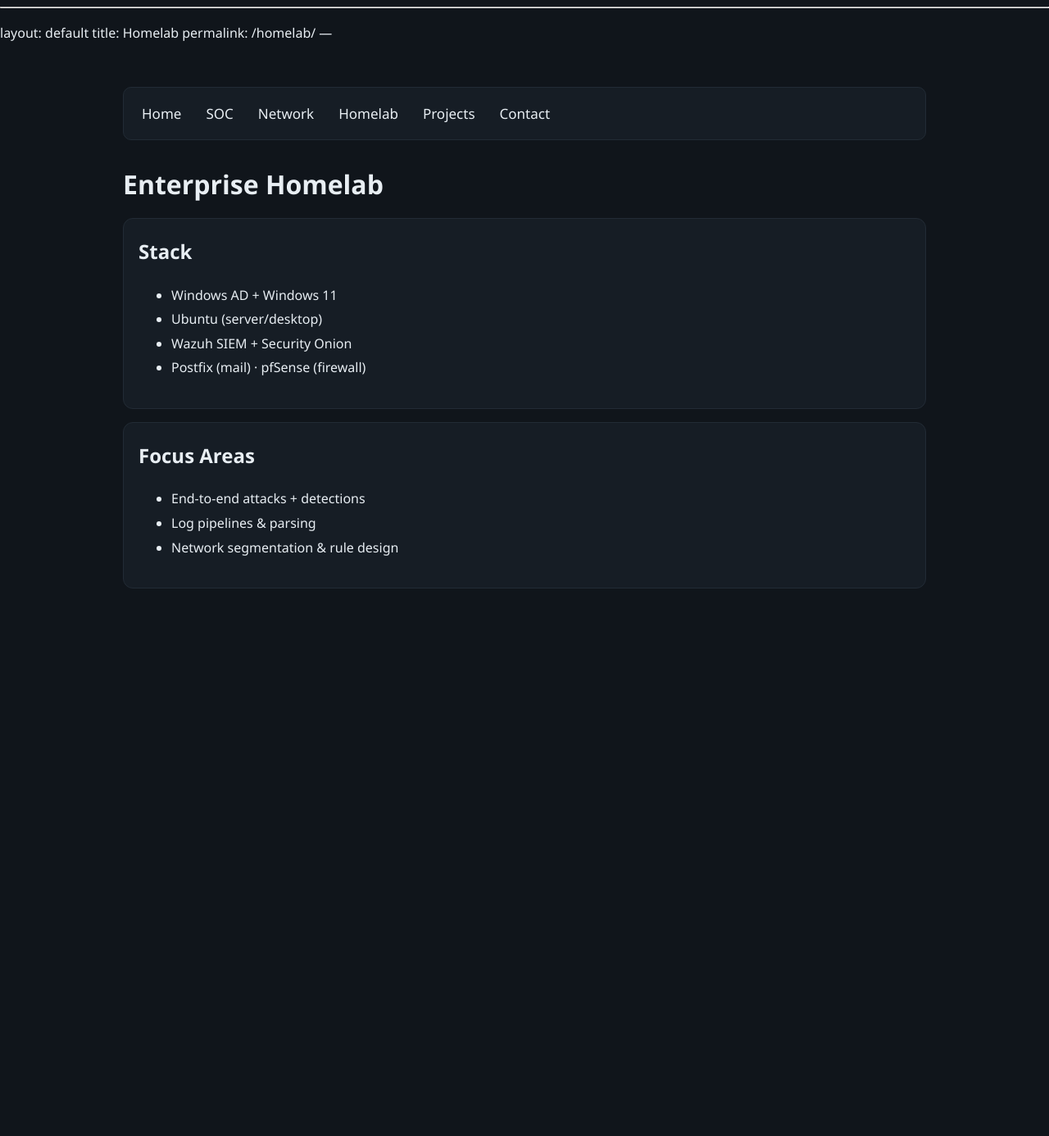
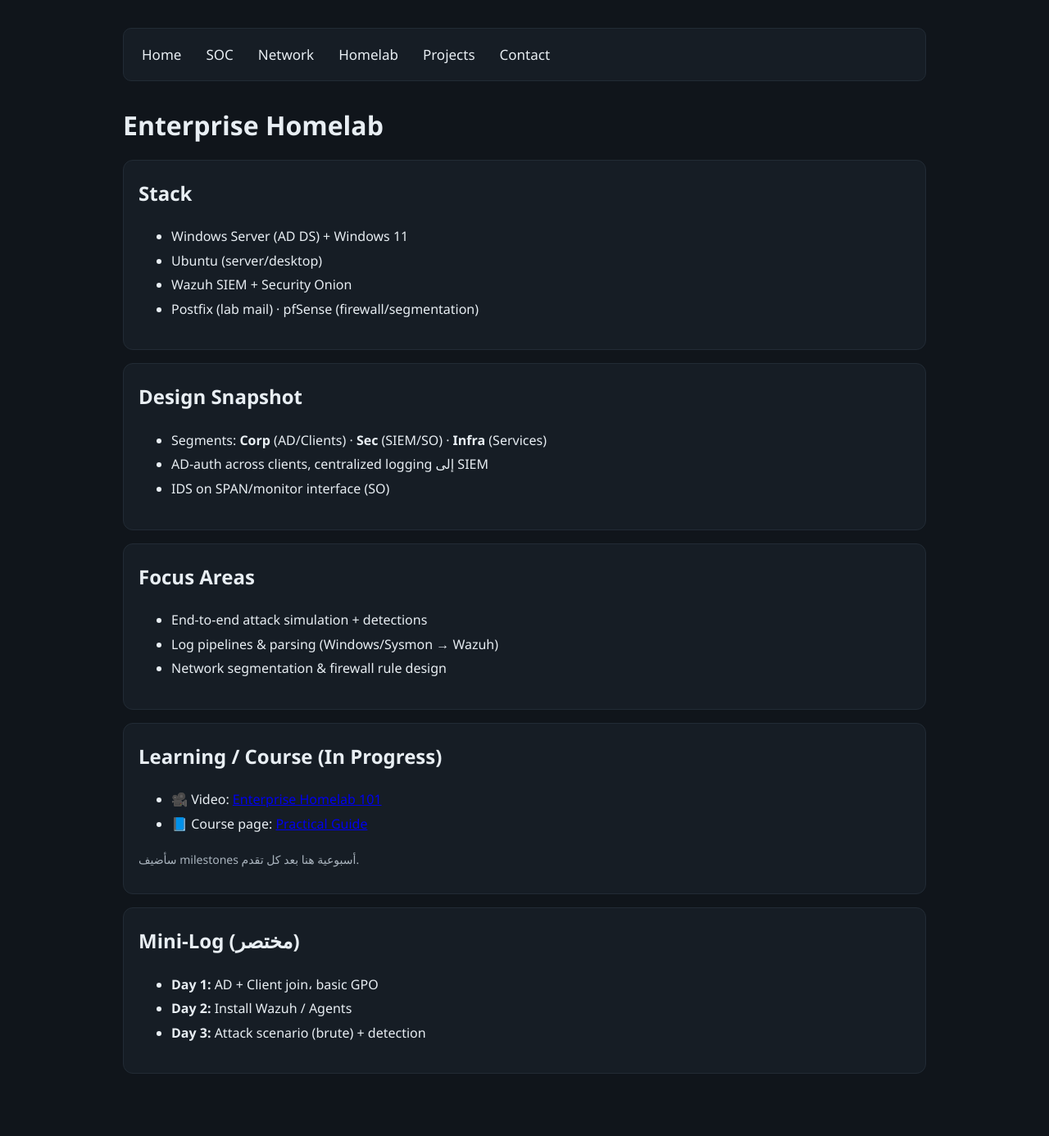
Before and after one commit to omarhamedsec/omarhamedsec.github.io, a Jekyll site: the page built from homelab.md, in a window 1280 px wide. Shown: the whole page at 82% size. Built offline with Jekyll 4.4.1, drawn with Linux system fonts in a browser that asks for light colours; our own code applies the rules of GitHub Pages for plain Markdown files; before the commit the page ends 900 px from its top, so only the background shows below that.

Commit message:
Update homelab.md

```diff
--- a/homelab.md
+++ b/homelab.md
@@ -1,9 +1,9 @@
-
 ---
 layout: default
 title: Homelab
 permalink: /homelab/
 ---
+
 <div class="container">
   <nav class="nav">
     <a href="{{ '/' | relative_url }}">Home</a>
@@ -13,22 +13,52 @@
     <a href="{{ '/projects/' | relative_url }}">Projects</a>
     <a href="{{ '/contact/' | relative_url }}">Contact</a>
   </nav>
+
   <h1>Enterprise Homelab</h1>
+
   <div class="card">
     <h2>Stack</h2>
     <ul>
-      <li>Windows AD + Windows 11</li>
+      <li>Windows Server (AD DS) + Windows 11</li>
       <li>Ubuntu (server/desktop)</li>
       <li>Wazuh SIEM + Security Onion</li>
-      <li>Postfix (mail) · pfSense (firewall)</li>
+      <li>Postfix (lab mail) · pfSense (firewall/segmentation)</li>
     </ul>
   </div>
+
+  <div class="card">
+    <h2>Design Snapshot</h2>
+    <ul>
+      <li>Segments: <strong>Corp</strong> (AD/Clients) · <strong>Sec</strong> (SIEM/SO) · <strong>Infra</strong> (Services)</li>
+      <li>AD-auth across clients, centralized logging إلى SIEM</li>
+      <li>IDS on SPAN/monitor interface (SO)</li>
+    </ul>
+  </div>
+
   <div class="card">
     <h2>Focus Areas</h2>
     <ul>
-      <li>End‑to‑end attacks + detections</li>
-      <li>Log pipelines & parsing</li>
-      <li>Network segmentation & rule design</li>
+      <li>End‑to‑end attack simulation + detections</li>
+      <li>Log pipelines & parsing (Windows/Sysmon → Wazuh)</li>
+      <li>Network segmentation & firewall rule design</li>
+    </ul>
+  </div>
+
+  <div class="card">
+    <h2>Learning / Course (In Progress)</h2>
+    <ul>
+      <li>🎥 Video: <a target="_blank" href="https://youtu.be/f8SCF2UoT4c">Enterprise Homelab 101</a></li>
+      <li>📘 Course page: <a target="_blank" href="https://projectsecurity.teachable.com/p/build-a-cybersecurity-homelab-a-practical-guide-to-offense-defense-enterprise-101">Practical Guide</a></li>
+    </ul>
+    <p class="meta">سأضيف milestones أسبوعية هنا بعد كل تقدم.</p>
+  </div>
+
+  <div class="card">
+    <h2>Mini‑Log (مختصر)</h2>
+    <ul>
+      <li><strong>Day 1:</strong> AD + Client join، basic GPO</li>
+      <li><strong>Day 2:</strong> Install Wazuh / Agents</li>
+      <li><strong>Day 3:</strong> Attack scenario (brute) + detection</li>
     </ul>
   </div>
 </div>
```
